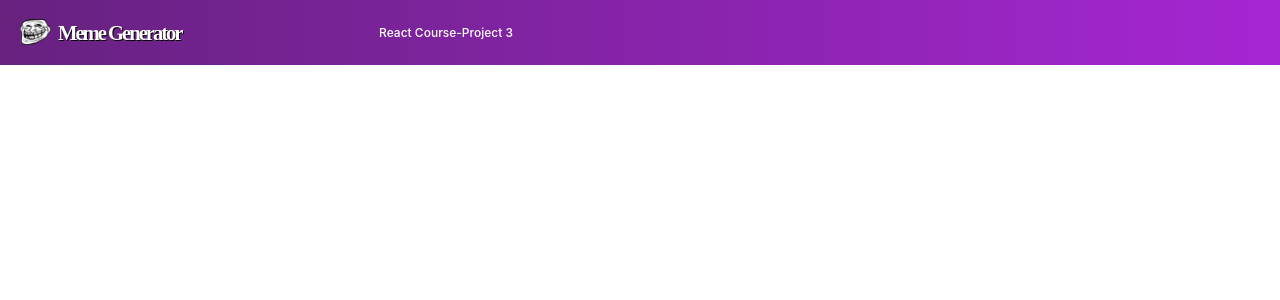
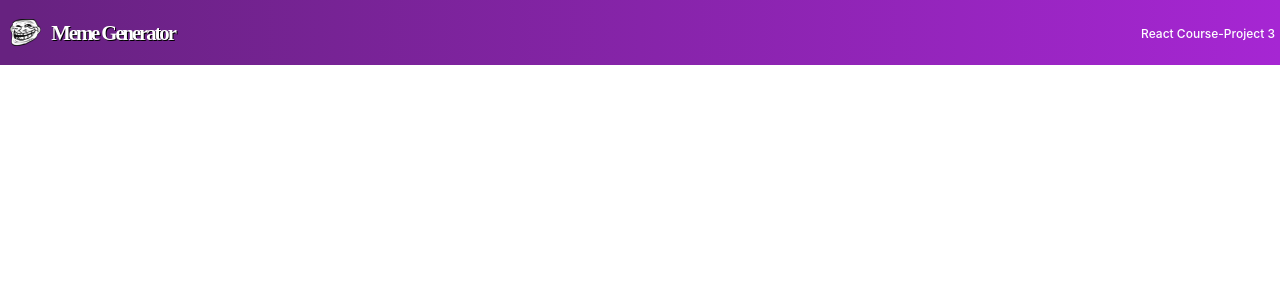
Before and after one commit to gymbundye/meme-generator, a React (Vite) app: page / in a window 1280 px wide. Shown: the top 300 px of the page. Built offline with nearby package versions, Linux system fonts and the light colour scheme.

Commit message:
finished header

```diff
--- a/src/App.css
+++ b/src/App.css
@@ -2,21 +2,23 @@
   margin: 0%;
 }
 .Header{
-  position: absolute;
+  /* position: absolute; */
   width: 100%;
   height: 65px;
   left: 0px;
   top: 0px;
   background: linear-gradient(90deg, #672280 1.18%, #A626D3 100%);
-
+  display: flex;
+  align-items: center;
 }
 .Title{
-
-position: absolute;
+  display: flex;
+  margin-right: auto;
+/* position: absolute; */
 width: 140.79px;
 height: 24px;
-left: 58px;
-top: 21px;
+/* left: 58px; */
+/* top: 21px; */
 font-family: 'Karla';
 font-style: normal;
 font-weight: 700;
@@ -27,26 +29,29 @@ text-shadow: 1px 1px black;
 color: #FFFFFF;
 }
 .TrollFace{
-  position: absolute;
+  /* position: absolute; */
   width: 31.31px;
   height: 26.22px;
-  left: 20px;
-  top: 19px;
+  /* left: 20px; */
+  /* top: 19px; */
+  display: flex;
+  padding: 10px;
 }
 .header-text{
-  position: absolute;
+  /* position: absolute; */
   width: 189px;
   height: 14px;
   left: 324px;
   top: 25px;
-
+  display: flex;
+  justify-content: flex-end;
   font-family: 'Inter';
   font-style: normal;
   font-weight: 500;
   font-size: 12px;
   line-height: 15px;
   text-align: right;
-
+  padding-right: 5px;
   color: #FFFFFF;
 
 }
```
